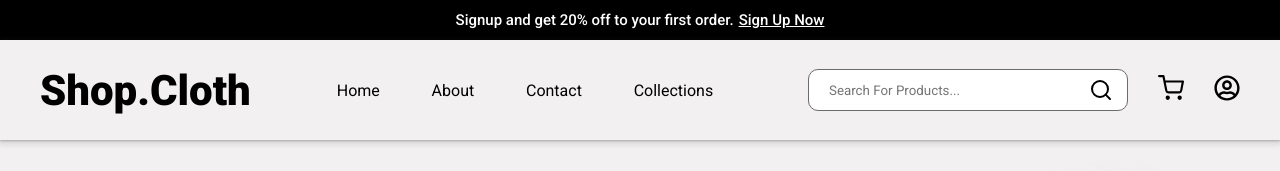
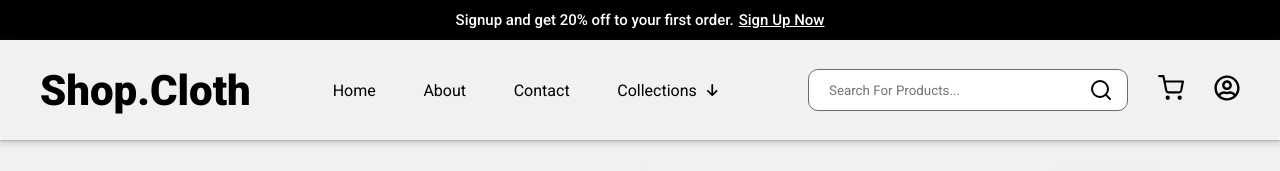
Before and after one commit to Blessen25/clothappcstm, a React (Create React App) app in the folder frontend/clothapp/: page / in a window 1280 px wide. Shown: the top 171 px of the page. Built offline with nearby package versions, Linux system fonts and the light colour scheme.

Commit message:
Commited Changes

```diff
--- a/frontend/clothapp/src/components/header/header.css
+++ b/frontend/clothapp/src/components/header/header.css
@@ -39,6 +39,30 @@
     color: black;
     position: relative;
     transition: all .7s;
+}
+
+.collectioncustomheader {
+
+    display: flex;
+    align-items: center;
+    gap: 10px;
+}
+
+.collectionarrowicon {
+
+    font-size: 14px;
+}
+
+.collectionarrowicondown {
+
+    font-size: 14px;
+}
+
+.collectioncustomheader:hover {
+    .collectionarrowicondown {
+
+        font-size: 15px;
+    }
 }
 
 .headerchildsecond a::after {
--- a/frontend/clothapp/src/components/header/header.tsx
+++ b/frontend/clothapp/src/components/header/header.tsx
@@ -3,7 +3,7 @@ import './header.css'
 import { FaBars, FaRegUserCircle, FaSearch, } from "react-icons/fa";
 import { Search, ShoppingCart, } from "react-feather";
 import { FontAwesomeIcon } from "@fortawesome/react-fontawesome";
-import { faSearch } from "@fortawesome/free-solid-svg-icons";
+import { faArrowDown, faArrowRight, faSearch } from "@fortawesome/free-solid-svg-icons";
 
 const Header = () => {
 
@@ -28,7 +28,7 @@ const Header = () => {
                         <a href="/" >Home</a>
                         <a href="/aboutus">About</a>
                         <a href="/contact">Contact</a>
-                        <a href="/collection">Collections</a>
+                        <a href="/collection" className="collectioncustomheader">Collections<FontAwesomeIcon icon={faArrowDown} className="collectionarrowicondown" /> </a>
                     </div>
                     <div className="headerchildfourth">
                         <div className="headerchildthird">
```
